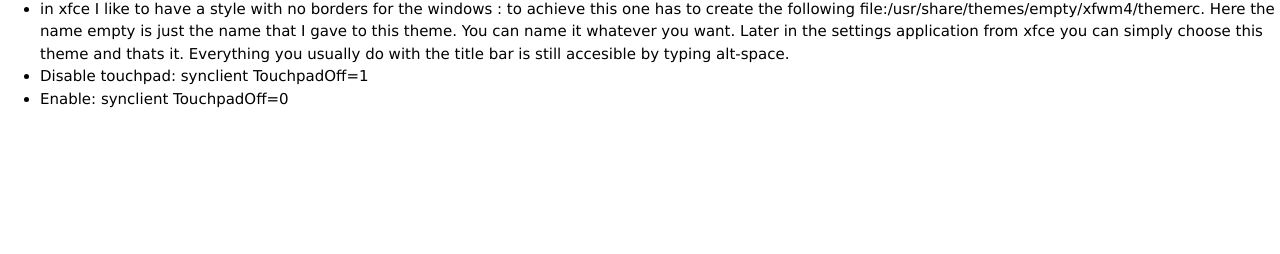
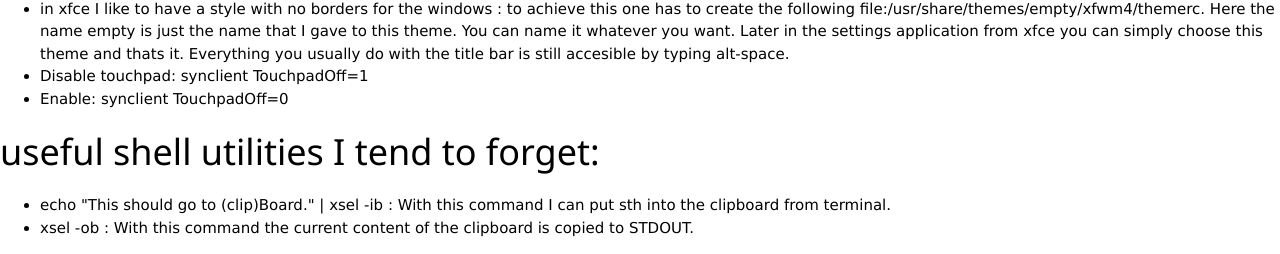
Before and after one commit to fincarGit/fincarGit.github.io, a plain HTML site: page index.html in a window 1280 px wide. Shown: the part 652-906 px from the top of the page. Before the commit the page ends 800 px from the top, so only its background shows below. Drawn offline with nearby package versions, Linux system fonts and the light colour scheme.

Commit message:
Add common xsel commands.

```diff
--- a/index.html
+++ b/index.html
@@ -40,5 +40,9 @@ Here the name empty is just the name that I gave to this theme. You can name it
             synclient TouchpadOff=0
             </li>
         </ul>
+        <h1>useful shell utilities I tend to forget:</h1>
+        <ul>
+            <li>echo "This should go to (clip)Board." | xsel -ib : With this command I can put sth into the clipboard from terminal.</li>
+            <li>xsel -ob : With this command the current content of the clipboard is copied to STDOUT.</li>
     </body>
 </html>
```
